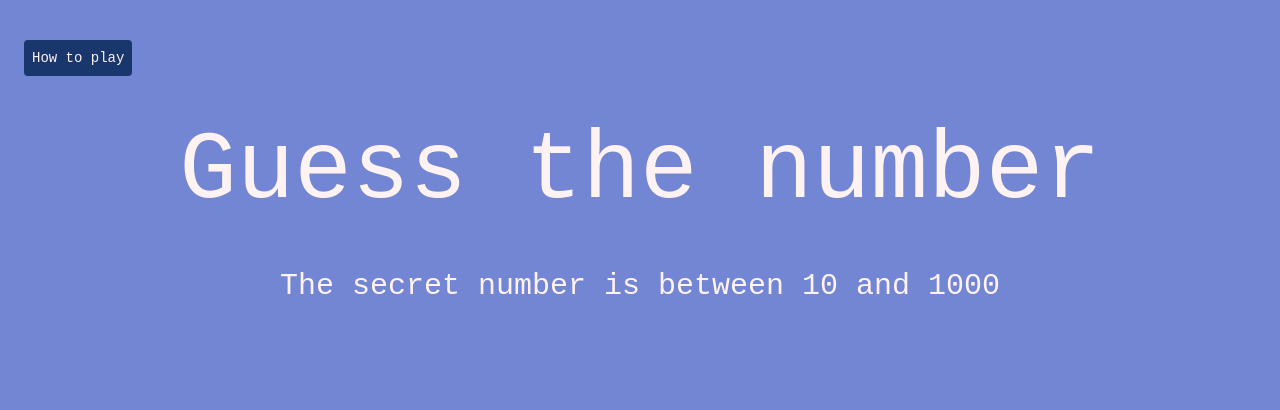
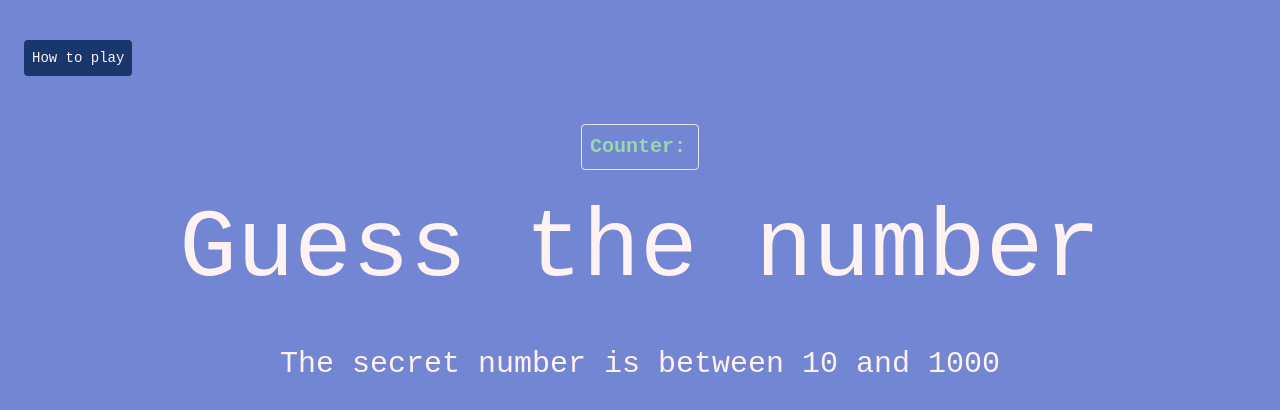
Before and after one commit to LucasS-Goncalves/guess-the-number, a plain HTML site: page index.html in a window 1280 px wide. Drawn offline with nearby package versions, Linux system fonts and the light colour scheme.

Commit message:
creating counter element

```diff
--- a/index.html
+++ b/index.html
@@ -32,6 +32,10 @@
 
     <button id="buttonShowModal" class="bg-DarkBlue rounded text-sm self-start p-2 mb-20 ml-6 hover:bg-LightBlue xl:mb-12">How to play</button>
 
+    <h3 id="counter-h3" class="border rounded text-xl text-LightGreen font-bold p-2 mb-8 ">Counter:<span id="counter" class="pl-1"></span></h3>
+
+
+
     <h1 class="mx-4 mb-12 text-6xl lg:text-7xl xl:text-8xl 2xl:text-9xl">Guess the number</h1>
 
     <dialog id="modal" close class=" w-80 bg-DarkBlue rounded-2xl text-SpecialWhite font-semibold py-2 px-8 md:text-xl md:w-96 md:h-96">
```
